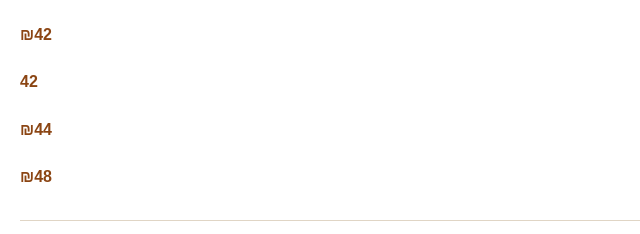
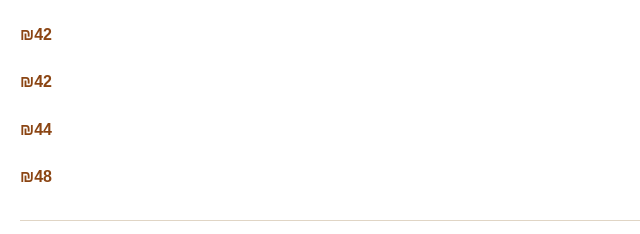
Before and after one commit to ido-leybo/cafe_pausa_menu, a website: page index.html in a window 1280 px wide. Shown: the part 714-948 px from the top of the page, 0-640 px from the left. Drawn offline with Linux system fonts and the light colour scheme.

Commit message:
add ₪ sign

```diff
--- a/index.html
+++ b/index.html
@@ -47,7 +47,7 @@
             <div class="item-name">כריך קממבר</div>
             <div class="item-description">חמאה, קממבר, דבש, שקדים קלויים, בגט</div>
           </div>
-          <div class="price">42</div>
+          <div class="price">₪42</div>
         </div>
         <div class="item">
           <div>
```
